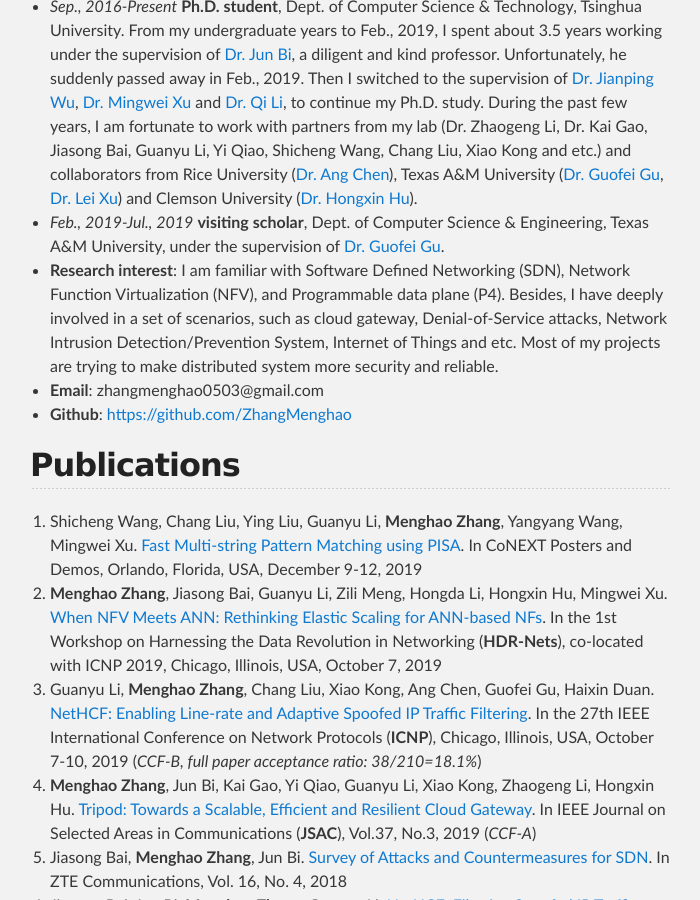
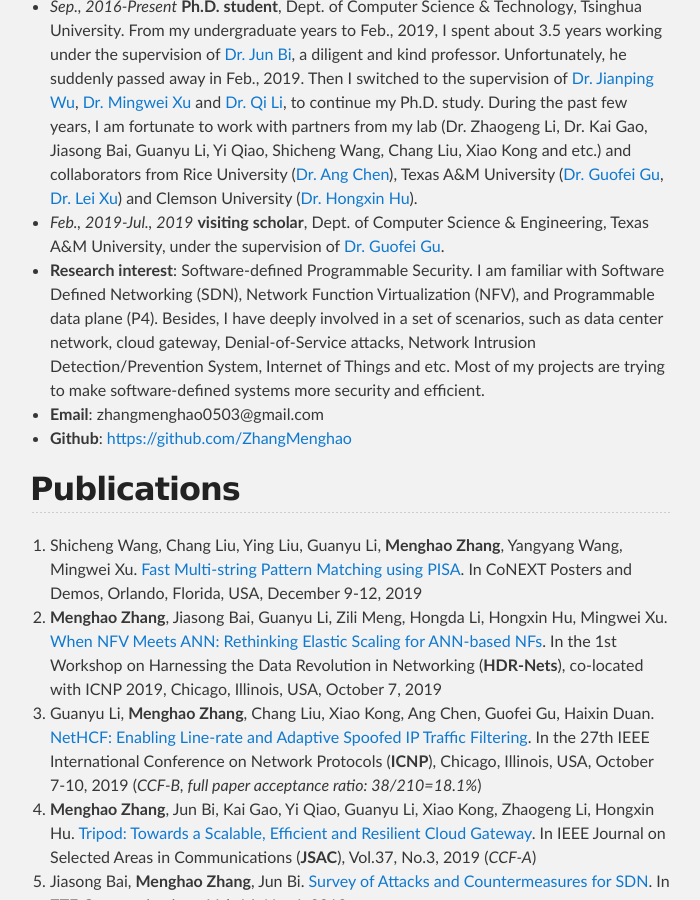
Before and after one commit to zhangmenghao/zhangmenghao.github.io, a Jekyll site: the page built from index.md, in a window 1280 px wide and 900 px high, scrolled down 418 px. Shown: the whole window, without its empty margins (290-990 px from the left). Built offline with Jekyll 4.4.1, drawn with Linux system fonts in a browser that asks for light colours.

Commit message:
Update research interest

```diff
--- a/index.md
+++ b/index.md
@@ -10,7 +10,7 @@
 * *Aug., 2012-Jul., 2016*  **B.S. Degree**, Dept. of Computer Science & Technology, Tsinghua University
 * *Sep., 2016-Present*  **Ph.D. student**, Dept. of Computer Science & Technology, Tsinghua University. From my undergraduate years to Feb., 2019, I spent about 3.5 years working under the supervision of [Dr. Jun Bi](http://netarchlab.tsinghua.edu.cn/~junbi/), a diligent and kind professor. Unfortunately, he suddenly passed away in Feb., 2019. Then I switched to the supervision of [Dr. Jianping Wu](http://www.cs.tsinghua.edu.cn/publish/csen/4623/2010/20101224194435414856631/20101224194435414856631_.html), [Dr. Mingwei Xu](http://routing.netlab.edu.cn/tiki-index.php?page=Mingwei+Xu) and [Dr. Qi Li](https://sites.google.com/site/qili2012/), to continue my Ph.D. study. During the past few years, I am fortunate to work with partners from my lab (Dr. Zhaogeng Li, Dr. Kai Gao, Jiasong Bai, Guanyu Li, Yi Qiao, Shicheng Wang, Chang Liu, Xiao Kong and etc.) and collaborators from Rice University ([Dr. Ang Chen](https://www.cs.rice.edu/~angchen/)), Texas A&M University ([Dr. Guofei Gu](http://faculty.cs.tamu.edu/guofei/), [Dr. Lei Xu](http://students.cse.tamu.edu/xray2012/)) and Clemson University ([Dr. Hongxin Hu](https://people.cs.clemson.edu/~hongxih/)).
 * *Feb., 2019-Jul., 2019*  **visiting scholar**, Dept. of Computer Science & Engineering, Texas A&M University, under the supervision of [Dr. Guofei Gu](http://faculty.cs.tamu.edu/guofei/).
-* **Research interest**: I am familiar with Software Defined Networking (SDN), Network Function Virtualization (NFV), and Programmable data plane (P4). Besides, I have deeply involved in a set of scenarios, such as cloud gateway, Denial-of-Service attacks, Network Intrusion Detection/Prevention System, Internet of Things and etc. Most of my projects are trying to make distributed system more security and reliable.
+* **Research interest**: Software-defined Programmable Security. I am familiar with Software Defined Networking (SDN), Network Function Virtualization (NFV), and Programmable data plane (P4). Besides, I have deeply involved in a set of scenarios, such as data center network, cloud gateway, Denial-of-Service attacks, Network Intrusion Detection/Prevention System, Internet of Things and etc. Most of my projects are trying to make software-defined systems more security and efficient.
 * **Email**: zhangmenghao0503@gmail.com
 * **Github**: [https://github.com/ZhangMenghao](https://github.com/ZhangMenghao)
 
```
